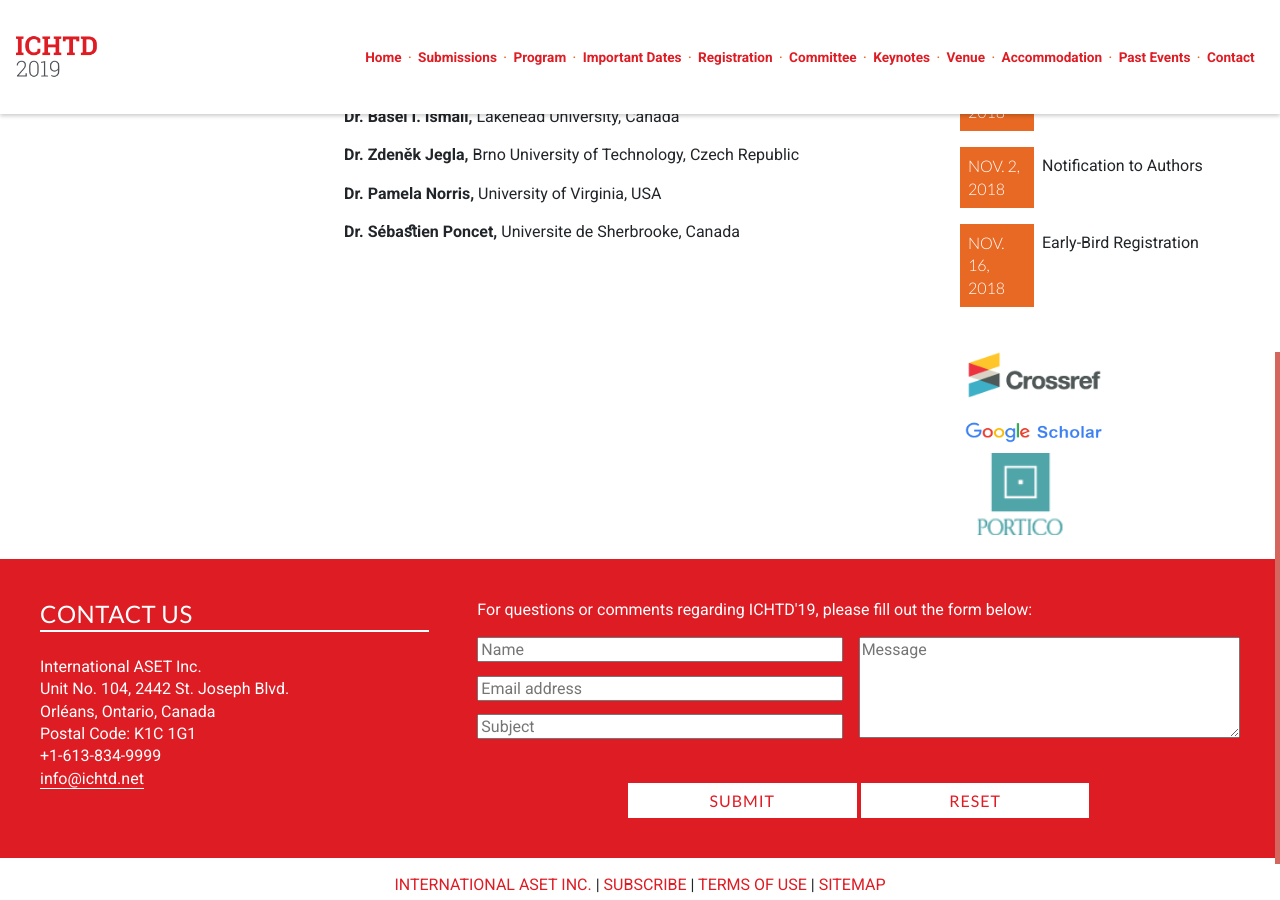
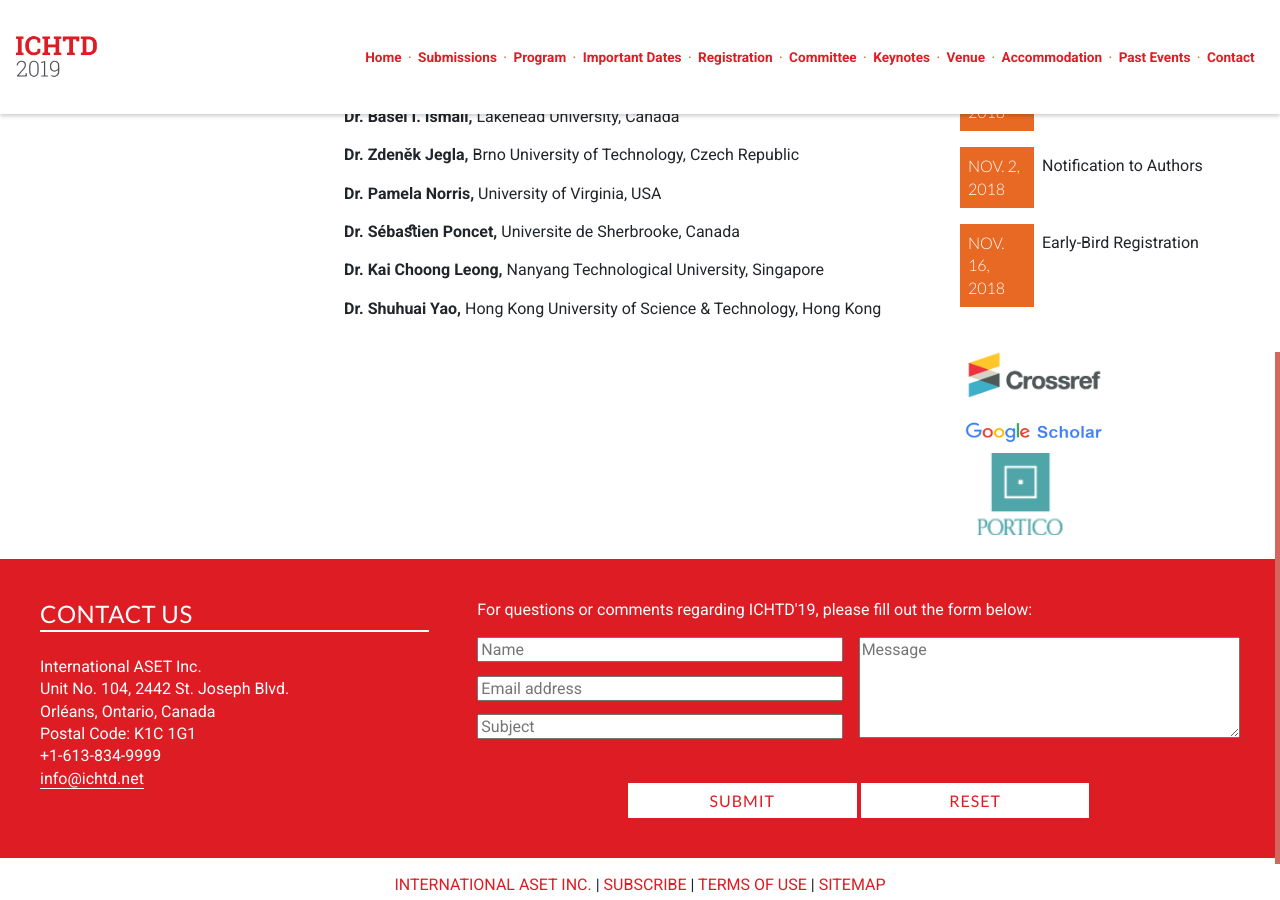
Before and after one commit to intaset/ichtd, a Jekyll site: the page built from committee.html, in a window 1280 px wide and 900 px high, scrolled down 619 px. Built offline with Jekyll 4.4.1, drawn with Linux system fonts in a browser that asks for light colours; nearby versions of some CDN libraries; Markdown is read by kramdown in place of the engine named in the settings; comment, search, counter and statistics services are not loaded.

Commit message:
added committee members

```diff
--- a/committee.html
+++ b/committee.html
@@ -16,6 +16,8 @@ keyword: heat transfer, heat transfer devices, cfd, boilers, compact heat exchan
     <p class="body"><b>Dr. Zdeněk Jegla,</b> Brno University of Technology, Czech Republic </p>
     <p class="body"><b>Dr. Pamela Norris,</b> University of Virginia, USA </p>
     <p class="body"><b>Dr. Sébaﬆien Poncet,</b> Universite de Sherbrooke, Canada </p>
+    <p class="body"><b>Dr. Kai Choong Leong,</b> Nanyang Technological University, Singapore </p>
+	<p class="body"><b>Dr. Shuhuai Yao,</b> Hong Kong University of Science & Technology, Hong Kong </p>
 
   <!--  <p class="bold"></p>
 
@@ -35,9 +37,8 @@ keyword: heat transfer, heat transfer devices, cfd, boilers, compact heat exchan
 
     <p class="body"><b>Dr. Majid Keyhani,</b> University of Tennessee, USA </p>
     <p class="body"><b>Dr. Peiwen Li,</b> University of Arizona, USA </p>
-    <p class="body"><b>Dr. Kai Choong Leong,</b> Nanyang Technological University, Singapore </p>
     <p class="body"><b>Dr. Juan C. Ordóñez,</b> Florida State University, USA </p>
     <p class="body"><b>Dr. Marc A. Rosen,</b> University of Ontario Institute of Technology, Canada </p>
-    <p class="body"><b>Dr. Shuhuai Yao,</b> Hong Kong University of Science & Technology, Hong Kong </p>-->
+    -->
   </div>
   </div>
```
Also changed, not shown: 1 other file.
